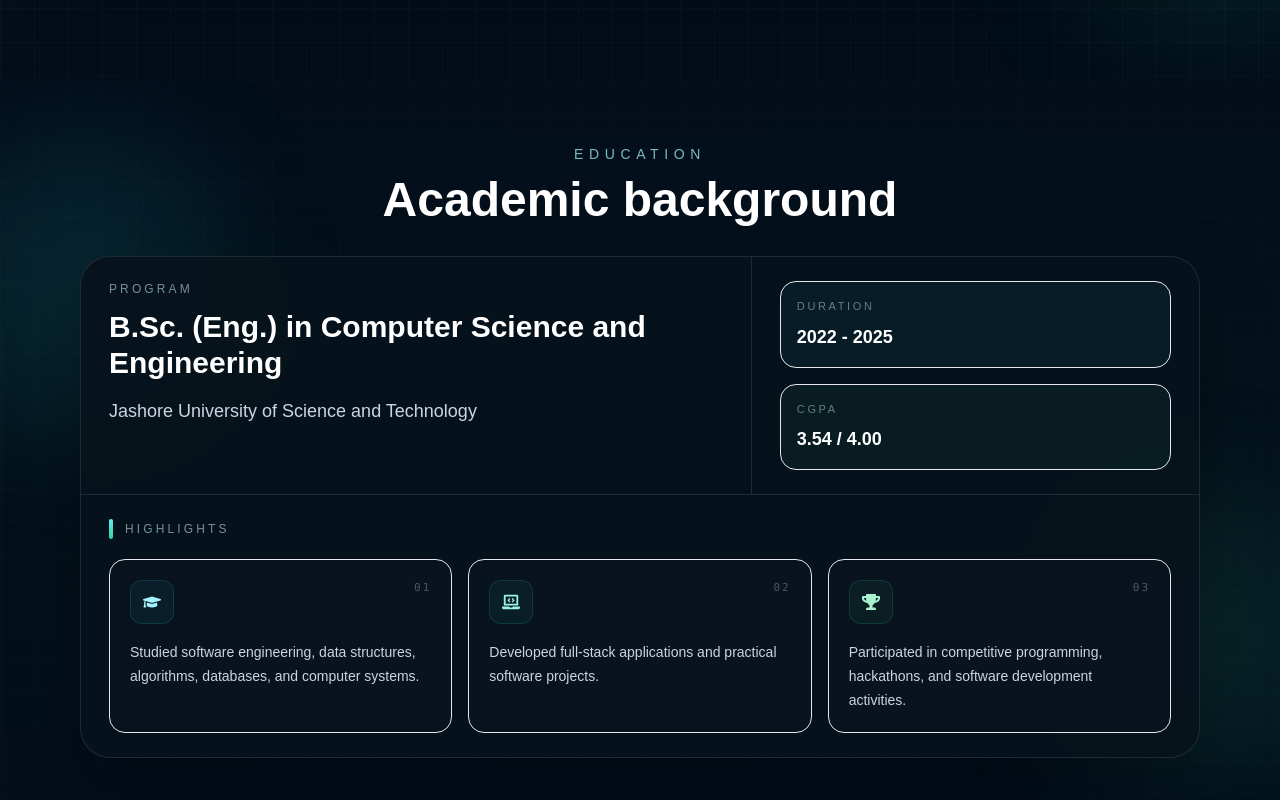
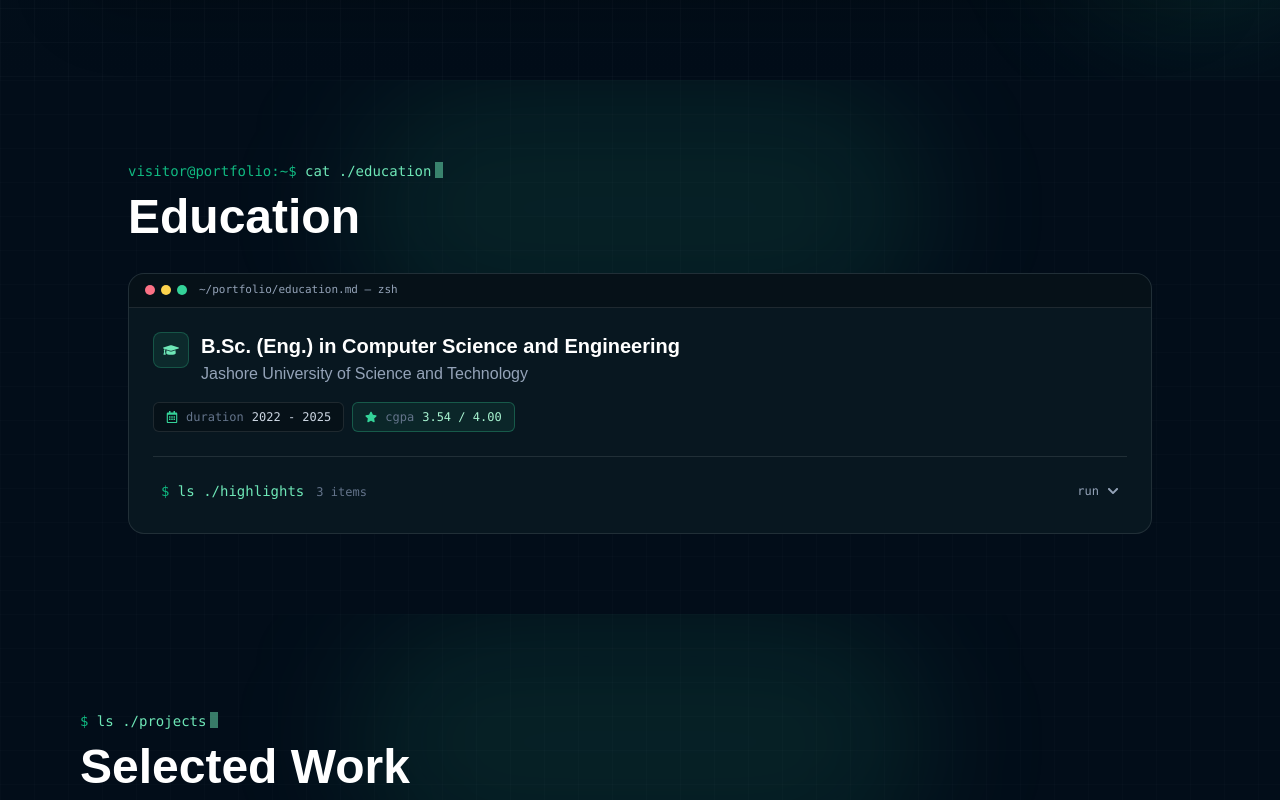
Before and after one commit to TahmidMuntaser/Personal_Portfolio_Web, a Next.js app in the folder myproject/: page / in a window 1280 px wide. Shown: the part 1660-2460 px from the top of the page. Built offline with nearby package versions, Linux system fonts and the light colour scheme.

Commit message:
style: redesign education section

```diff
--- a/myproject/src/app/sample/components/ui/Education.jsx
+++ b/myproject/src/app/sample/components/ui/Education.jsx
@@ -1,115 +1,200 @@
 "use client";
 
-import React from "react";
-import { FaGraduationCap, FaLaptopCode, FaTrophy } from "react-icons/fa";
+import React, { useEffect, useId, useState } from "react";
+import { FaGraduationCap, FaRegCalendarAlt, FaStar, FaChevronDown } from "react-icons/fa";
 
-const highlightAccents = [
-    { Icon: FaGraduationCap, tile: "border-cyan-400/15 bg-cyan-400/[0.06]", iconColor: "text-cyan-200" },
-    { Icon: FaLaptopCode, tile: "border-teal-400/15 bg-teal-400/[0.06]", iconColor: "text-teal-200" },
-    { Icon: FaTrophy, tile: "border-emerald-400/15 bg-emerald-400/[0.06]", iconColor: "text-emerald-200" }
-];
+/*
+  Education — compact Works-style terminal card.
+  Click "ls ./highlights" and the lines are typed out one by one, like a terminal.
+  Same props: education.degree, institution, duration, cgpa, highlights[]
+*/
+
+const STEP = 2;      // characters typed per tick
+const TICK_MS = 16;  // tick speed (~125 chars/sec)
+const PAUSE = 12;    // short pause between lines, in characters' worth of time
 
 const Education = ({ education }) => {
+    const highlights = education.highlights ?? [];
+    const [open, setOpen] = useState(false);
+    const [tick, setTick] = useState(0);
+    const panelId = useId();
+
+    const total = highlights.reduce((sum, text) => sum + text.length + PAUSE, 0);
+    const done = tick >= total;
+
+    useEffect(() => {
+        if (!open) {
+            setTick(0);
+            return;
+        }
+
+        // reduced motion: print everything at once
+        if (window.matchMedia("(prefers-reduced-motion: reduce)").matches) {
+            setTick(total);
+            return;
+        }
+
+        setTick(0);
+        const id = setInterval(() => {
+            setTick((t) => {
+                if (t + STEP >= total) {
+                    clearInterval(id);
+                    return total;
+                }
+                return t + STEP;
+            });
+        }, TICK_MS);
+        return () => clearInterval(id);
+    }, [open, total]);
+
+    // work out what each line looks like at the current tick
+    let remaining = tick;
+    const lines = highlights.map((text) => {
+        const typed = Math.max(0, Math.min(text.length, remaining));
+        const active = remaining >= 0 && remaining < text.length + PAUSE;
+        const started = remaining >= 0 && (typed > 0 || active);
+        remaining -= text.length + PAUSE;
+        return { text, typed, active, started };
+    });
+
+    const Cursor = () => (
+        <span className="ml-0.5 inline-block h-4 w-2 translate-y-0.5 animate-pulse bg-emerald-300 motion-reduce:animate-none" />
+    );
+
     return (
         <section
             id="education"
-            className="relative overflow-hidden px-4 py-12 md:px-8 md:py-16 lg:px-20 scroll-mt-40 bg-[linear-gradient(180deg,_rgba(2,13,25,1)_0%,_rgba(4,18,27,1)_38%,_rgba(2,13,25,1)_100%)]"
+            className="relative scroll-mt-40 overflow-hidden bg-[#020d19] px-4 py-16 md:px-8 md:py-20 lg:px-20"
         >
+            {/* same grid + glow as Works */}
             <div
-                className="absolute inset-0 pointer-events-none opacity-30"
+                className="pointer-events-none absolute inset-0 opacity-30"
                 style={{
                     backgroundImage:
                         "linear-gradient(rgba(148,163,184,0.08) 1px, transparent 1px), linear-gradient(90deg, rgba(148,163,184,0.08) 1px, transparent 1px)",
                     backgroundSize: "34px 34px"
                 }}
             />
-            <div className="absolute left-[-4rem] top-14 h-72 w-72 rounded-full bg-cyan-400/10 blur-3xl pointer-events-none" />
-            <div className="absolute right-[-4rem] bottom-10 h-72 w-72 rounded-full bg-emerald-400/10 blur-3xl pointer-events-none" />
+            <div className="pointer-events-none absolute left-1/2 top-0 h-64 w-[36rem] -translate-x-1/2 rounded-full bg-emerald-400/10 blur-3xl" />
 
-            <div className="relative mx-auto max-w-6xl">
-                <div className="mb-8 text-center">
-                    <p className="text-sm uppercase tracking-[0.4em] text-cyan-200/75">
-                        Education
+            <div className="relative mx-auto max-w-5xl">
+                {/* Header */}
+                <div className="mb-8">
+                    <p className="font-mono text-sm text-emerald-300">
+                        <span className="text-emerald-500">visitor@portfolio:~$</span> cat ./education
+                        <span className="ml-1 inline-block h-4 w-2 translate-y-0.5 animate-pulse bg-emerald-300 motion-reduce:animate-none" />
                     </p>
-                    <h2 className="mt-3 text-4xl font-bold leading-tight text-white md:text-5xl">
-                        Academic background
-                    </h2>
+                    <h2 className="mt-3 text-4xl font-bold text-white md:text-5xl">Education</h2>
                 </div>
 
-                <div className="overflow-hidden rounded-[30px] border border-white/10 bg-[#07141c]/95 shadow-[0_24px_70px_rgba(0,0,0,0.28)] backdrop-blur-sm">
-                    <div className="grid gap-0 lg:grid-cols-[1.2fr_0.8fr]">
-                        <div className="border-b border-white/10 px-5 py-6 md:px-7 lg:border-b-0 lg:border-r">
-                            <p className="text-xs uppercase tracking-[0.26em] text-cyan-100/55">
-                                Program
-                            </p>
-                            <h3 className="mt-3 max-w-2xl text-2xl font-semibold leading-tight text-white md:text-3xl">
-                                {education.degree}
-                            </h3>
-                            <p className="mt-4 text-base text-slate-300 md:text-lg">
-                                {education.institution}
-                            </p>
+                {/* Terminal window */}
+                <div className="overflow-hidden rounded-2xl border border-white/10 bg-[#081720]">
+                    <div className="flex items-center gap-3 border-b border-white/10 bg-black/25 px-4 py-2">
+                        <div className="flex gap-1.5" aria-hidden="true">
+                            <span className="h-2.5 w-2.5 rounded-full bg-rose-400" />
+                            <span className="h-2.5 w-2.5 rounded-full bg-amber-300" />
+                            <span className="h-2.5 w-2.5 rounded-full bg-emerald-400" />
+                        </div>
+                        <span className="font-mono text-[11px] text-slate-400">~/portfolio/education.md — zsh</span>
+                    </div>
+
+                    <div className="p-5 md:p-6">
+                        {/* Degree row */}
+                        <div className="flex items-start gap-3">
+                            <span className="flex h-9 w-9 shrink-0 items-center justify-center rounded-lg border border-emerald-400/25 bg-emerald-400/10 text-emerald-300">
+                                <FaGraduationCap aria-hidden="true" />
+                            </span>
+                            <div className="min-w-0">
+                                <h3 className="text-lg font-semibold leading-snug text-white md:text-xl">
+                                    {education.degree}
+                                </h3>
+                                <p className="mt-0.5 text-sm text-slate-400 md:text-base">{education.institution}</p>
+                            </div>
                         </div>
 
-                        <div className="px-5 py-6 md:px-7">
-                            <div className="grid gap-4 sm:grid-cols-2 lg:grid-cols-1">
-                                <div className="rounded-2xl border border-cyan-400/12 bg-cyan-400/[0.05] px-4 py-4">
-                                    <p className="text-[11px] uppercase tracking-[0.24em] text-cyan-100/45">
-                                        Duration
-                                    </p>
-                                    <p className="mt-2 text-lg font-semibold text-white">
-                                        {education.duration}
-                                    </p>
-                                </div>
+                        {/* Facts as compact tags */}
+                        <div className="mt-4 flex flex-wrap gap-2 font-mono text-xs">
+                            <span className="inline-flex items-center gap-2 rounded-md border border-white/10 bg-black/25 px-3 py-1.5 text-slate-300">
+                                <FaRegCalendarAlt className="text-emerald-400" aria-hidden="true" />
+                                <span className="text-slate-500">duration</span> {education.duration}
+                            </span>
+                            <span className="inline-flex items-center gap-2 rounded-md border border-emerald-400/30 bg-emerald-400/[0.08] px-3 py-1.5 text-emerald-200">
+                                <FaStar className="text-emerald-400" aria-hidden="true" />
+                                <span className="text-slate-500">cgpa</span> {education.cgpa}
+                            </span>
+                        </div>
 
-                                <div className="rounded-2xl border border-emerald-400/12 bg-emerald-400/[0.05] px-4 py-4">
-                                    <p className="text-[11px] uppercase tracking-[0.24em] text-emerald-100/45">
-                                        CGPA
-                                    </p>
-                                    <p className="mt-2 text-lg font-semibold text-white">
-                                        {education.cgpa}
-                                    </p>
+                        {/* Highlights: click to "run" the command */}
+                        {highlights.length > 0 && (
+                            <div className="mt-6 border-t border-white/10 pt-4">
+                                <button
+                                    type="button"
+                                    onClick={() => setOpen((v) => !v)}
+                                    aria-expanded={open}
+                                    aria-controls={panelId}
+                                    className="group flex w-full items-center justify-between gap-3 rounded-md px-2 py-2 text-left font-mono text-sm transition-colors hover:bg-emerald-400/[0.06] focus-visible:outline-none focus-visible:ring-2 focus-visible:ring-emerald-400/60"
+                                >
+                                    <span className="text-emerald-300">
+                                        <span className="text-emerald-500">$</span> ls ./highlights
+                                        <span className="ml-3 text-xs text-slate-500">
+                                            {highlights.length} {highlights.length === 1 ? "item" : "items"}
+                                        </span>
+                                    </span>
+                                    <span className="flex items-center gap-2 text-xs text-slate-400 group-hover:text-emerald-300">
+                                        {open ? "collapse" : "run"}
+                                        <FaChevronDown
+                                            aria-hidden="true"
+                                            className={`transition-transform duration-300 motion-reduce:transition-none ${
+                                                open ? "rotate-180" : ""
+                                            }`}
+                                        />
+                                    </span>
+                                </button>
+
+                                <div
+                                    id={panelId}
+                                    className={`grid transition-[grid-template-rows] duration-300 ease-out motion-reduce:transition-none ${
+                                        open ? "grid-rows-[1fr]" : "grid-rows-[0fr]"
+                                    }`}
+                                >
+                                    <div className="overflow-hidden">
+                                        <ul className="space-y-2 px-2 pb-1 pt-3 font-mono text-sm leading-6">
+                                            {lines.map((line, index) => (
+                                                <li
+                                                    key={index}
+                                                    className={`flex gap-3 rounded-md border px-3 py-2.5 ${
+                                                        line.started
+                                                            ? "border-white/5 bg-black/20"
+                                                            : "border-transparent"
+                                                    }`}
+                                                >
+                                                    {/* screen readers get the full text, sighted users get the typing */}
+                                                    <span className="sr-only">{line.text}</span>
+                                                    <span
+                                                        aria-hidden="true"
+                                                        className={line.started ? "text-emerald-400" : "invisible"}
+                                                    >
+                                                        [+]
+                                                    </span>
+                                                    <span aria-hidden="true" className="min-w-0 text-slate-300">
+                                                        {line.text.slice(0, line.typed)}
+                                                        {line.active && open && !done && <Cursor />}
+                                                        {/* invisible remainder keeps the height stable while typing */}
+                                                        <span className="invisible">{line.text.slice(line.typed)}</span>
+                                                    </span>
+                                                </li>
+                                            ))}
+                                            {/* finished: fresh prompt */}
+                                            <li aria-hidden="true" className={`px-3 pt-1 ${done && open ? "" : "invisible"}`}>
+                                                <span className="text-emerald-500">$</span>
+                                                <Cursor />
+                                            </li>
+                                        </ul>
+                                    </div>
                                 </div>
                             </div>
-                        </div>
+                        )}
                     </div>
-
-                    {education.highlights?.length > 0 && (
-                        <div className="border-t border-white/10 px-5 py-6 md:px-7">
-                            <div className="mb-5 flex items-center gap-3">
-                                <span className="h-5 w-1 rounded-full bg-gradient-to-b from-cyan-300 to-emerald-400" />
-                                <p className="text-xs uppercase tracking-[0.26em] text-cyan-100/55">
-                                    Highlights
-                                </p>
-                            </div>
-
-                            <div className="grid gap-4 md:grid-cols-3">
-                                {education.highlights.map((item, index) => {
-                                    const { Icon, tile, iconColor } =
-                                        highlightAccents[index % highlightAccents.length];
-
-                                    return (
-                                        <div
-                                            key={index}
-                                            className="group flex flex-col rounded-2xl border border-white/8 bg-[#08131d] px-5 py-5 transition-all duration-300 hover:-translate-y-1 hover:border-cyan-300/25 hover:bg-[#0b1822]"
-                                        >
-                                            <div className="flex items-start justify-between">
-                                                <span className={`flex h-11 w-11 items-center justify-center rounded-xl border ${tile}`}>
-                                                    <Icon className={`text-lg ${iconColor}`} />
-                                                </span>
-                                                <span className="font-mono text-[11px] tracking-[0.18em] text-slate-500/70">
-                                                    {String(index + 1).padStart(2, "0")}
-                                                </span>
-                                            </div>
-
-                                            <p className="mt-4 text-sm leading-6 text-slate-300 transition-colors duration-300 group-hover:text-slate-200">
-                                                {item}
-                                            </p>
-                                        </div>
-                                    );
-                                })}
-                            </div>
-                        </div>
-                    )}
                 </div>
             </div>
         </section>
```
